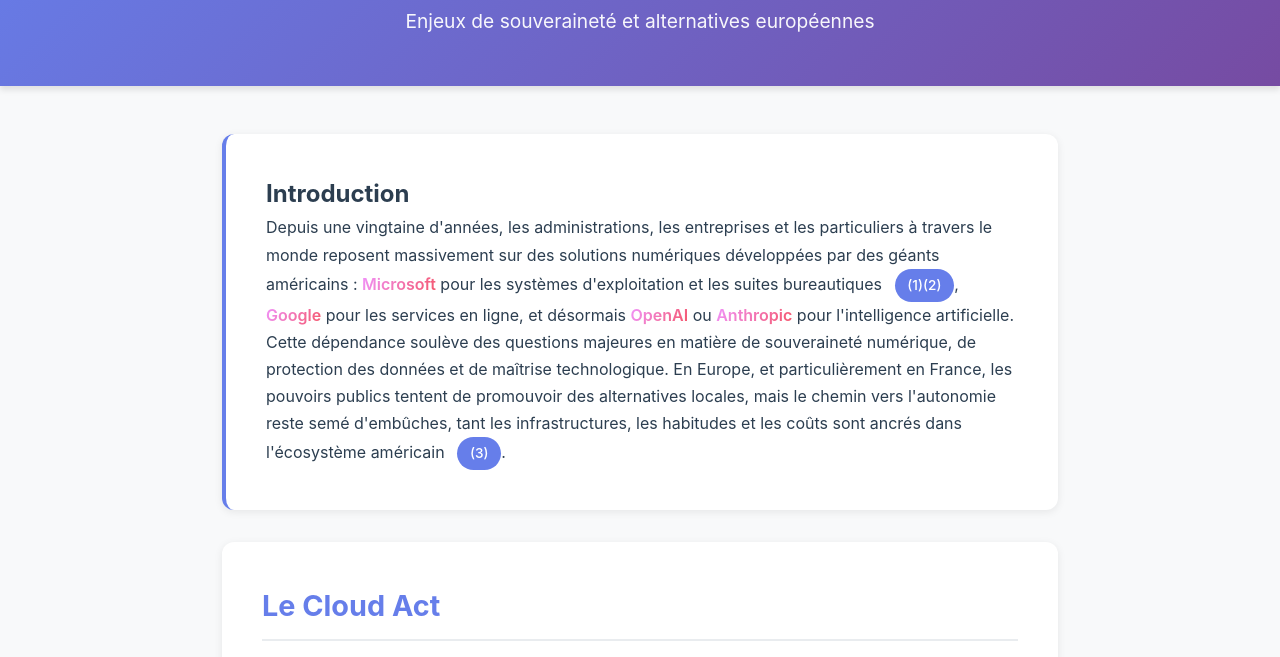
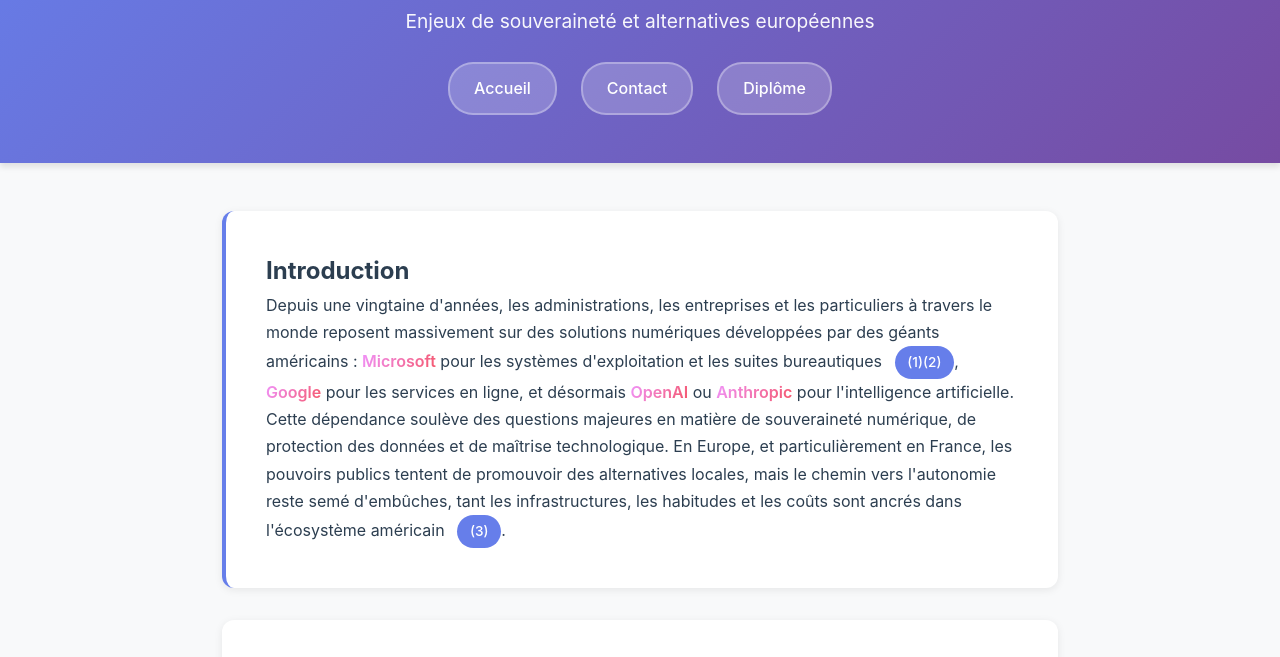
Before and after one commit to Bros-Insanity/nuit-info-2025, a plain HTML site: page public/html/index.html in a window 1280 px wide. Shown: the part 119-776 px from the top of the page. Drawn offline with Linux system fonts and the light colour scheme.

Commit message:
Add navigation menu to index.html

```diff
--- a/public/html/index.html
+++ b/public/html/index.html
@@ -38,6 +38,31 @@
             max-width: 800px;
             margin: 0 auto;
             padding: 0 2rem;
+        }
+
+        .nav {
+            margin-top: 1.5rem;
+            display: flex;
+            justify-content: center;
+            gap: 1.5rem;
+            flex-wrap: wrap;
+        }
+
+        .nav a {
+            color: white;
+            text-decoration: none;
+            padding: 0.7rem 1.5rem;
+            background: rgba(255, 255, 255, 0.2);
+            border-radius: 25px;
+            transition: all 0.3s ease;
+            font-weight: 500;
+            border: 2px solid rgba(255, 255, 255, 0.3);
+        }
+
+        .nav a:hover {
+            background: rgba(255, 255, 255, 0.3);
+            transform: translateY(-2px);
+            box-shadow: 0 4px 8px rgba(0, 0, 0, 0.2);
         }
 
         .container {
@@ -202,6 +227,11 @@
     <div class="header">
         <h1>Dépendance Numérique</h1>
         <p>Enjeux de souveraineté et alternatives européennes</p>
+        <nav class="nav">
+            <a href="/index.html">Accueil</a>
+            <a href="/contact/contact_form.html">Contact</a>
+            <a href="/diplome/diplome_form.html">Diplôme</a>
+        </nav>
     </div>
 
     <div class="container">
```
